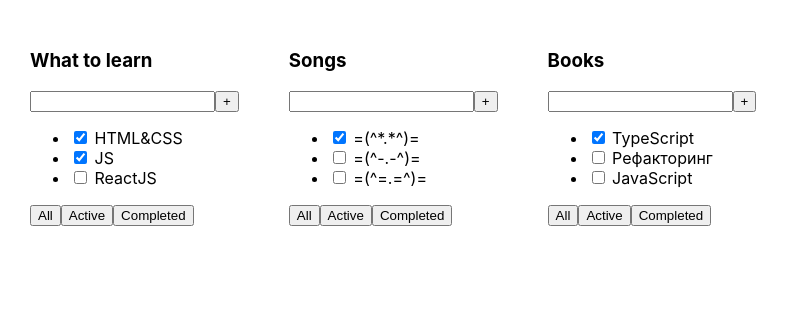
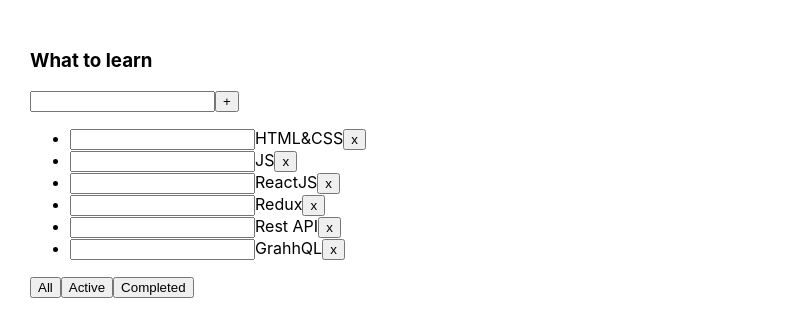
Before and after one commit to faniblim/todolist_2, a React (Create React App) app: page / in a window 1280 px wide. Shown: the top 336 px of the page, without its empty margins (0-789 px from the left). Built offline with nearby package versions, Linux system fonts and the light colour scheme.

Commit message:
todolist 2

```diff
--- a/src/App.tsx
+++ b/src/App.tsx
@@ -1,30 +1,45 @@
-import React from 'react';
+import React, {useState} from 'react';
 import './App.css';
 import {Todolist} from "./Todolist";
 
+export type FilterValuesType = "all" | "active" | "completed";
+
 function App() {
-    const tasks1 = [
+    let [tasks, setTasks] = useState([
         {id: 1, title: "HTML&CSS", isDone: true},
         {id: 2, title: "JS", isDone: true},
         {id: 3, title: "ReactJS", isDone: false},
+        {id: 4, title: "Redux", isDone: false},
+        {id: 5, title: "Rest API", isDone: false},
+        {id: 6, title: "GrahhQL", isDone: false},
 
-    ]
-    const tasks2 = [
-        {id: 1, title: "=(^*.*^)=", isDone: true},
-        {id: 2, title: "=(^-.-^)=", isDone: false},
-        {id: 3, title: "=(^=.=^)=", isDone: false},
-    ]
-    const tasks3 = [
-        {id: 1, title: "TypeScript", isDone: true},
-        {id: 2, title: "Рефакторинг", isDone: false},
-        {id: 3, title: "JavaScript", isDone: false},
-    ]
+    ])
+
+    function removeTask(id: number) {
+        let filteredTasks = tasks.filter(t => t.id != id);
+        setTasks(filteredTasks);
+    }
+
+    let [filter, setFilter] = useState<FilterValuesType>("all");
+    let tasksFortodolist = tasks;
+    if (filter === "active") {
+        tasksFortodolist = tasks.filter(t => t.isDone === false);
+    }
+    if (filter === "completed") {
+        tasksFortodolist = tasks.filter(t => t.isDone === true);
+    }
+
+    function changeFilter(value: FilterValuesType) {
+setFilter(value);
+    }
 
     return (
         <div className="App">
-            <Todolist title="What to learn" tasks={tasks1}/>
-            <Todolist title="Songs" tasks={tasks2}/>
-            <Todolist title="Books" tasks={tasks3}/>
+            <Todolist title="What to learn"
+                      tasks={tasksFortodolist}
+                      removeTask={removeTask}
+                      changeFilter={changeFilter}
+            />
         </div>
     );
 }
--- a/src/Todolist.tsx
+++ b/src/Todolist.tsx
@@ -1,4 +1,5 @@
 import React from "react";
+import {FilterValuesType} from "./App";
 
 type TaskType = {
     id: number
@@ -9,6 +10,8 @@
 type PropsType = {
     title: string
     tasks: Array<TaskType>
+    removeTask: (taskId: number) => void
+    changeFilter: (value: FilterValuesType) => void
 }
 
 export function Todolist(props: PropsType) {
@@ -19,14 +22,19 @@
             <button>+</button>
         </div>
         <ul>
-            <li><input type="checkbox" checked={props.tasks[0].isDone}/> <span>{props.tasks[0].title}</span></li>
-            <li><input type="checkbox" checked={props.tasks[1].isDone}/> <span>{props.tasks[1].title}</span></li>
-            <li><input type="checkbox" checked={props.tasks[2].isDone}/> <span>{props.tasks[2].title}</span></li>
+            { props.tasks.map(t=>
+             <li key={t.id}><input type="chechbox" checked={t.isDone}/>
+            <span>{t.title}</span>
+                 <button onClick={() => {props.removeTask(t.id)}}>x</button>
+        </li>
+        )
+            }
+
         </ul>
         <div>
-            <button>All</button>
-            <button>Active</button>
-            <button>Completed</button>
+            <button onClick={ () => {props.changeFilter("all")}}>All</button>
+            <button onClick={ () => {props.changeFilter("active")}}>Active</button>
+            <button onClick={ () => {props.changeFilter("completed")}}>Completed</button>
         </div>
     </div>
 }
```
